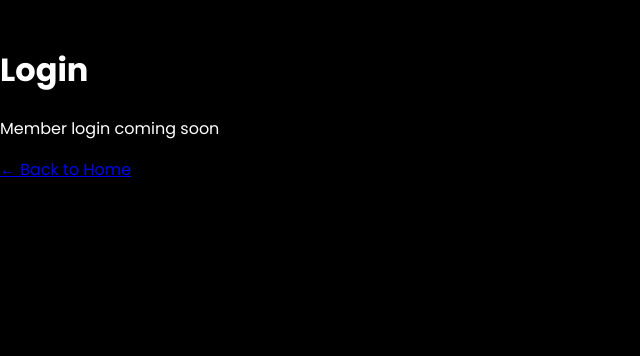
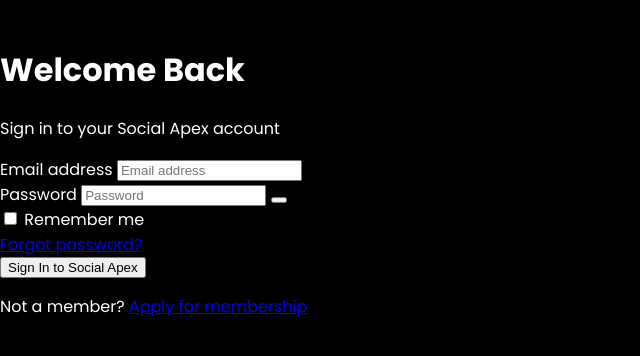
Before and after one commit to blacksheepthe2nd/socialapex, a Django app: page /login/ in a window 1280 px wide. Shown: the top 356 px of the page, without its empty margins (0-640 px from the left). Run offline with Django 4.2, Linux system fonts and the light colour scheme.

Commit message:
Add enhanced login form with show password and remember me features

```diff
--- a/templates/login.html
+++ b/templates/login.html
@@ -1,9 +1,85 @@
 {% extends 'base.html' %}
 
 {% block content %}
-<div style=\"text-align: center; padding: 100px 20px;\">
-    <h1 style=\"color: #ABFF00; font-size: 3rem; margin-bottom: 20px;\">Login</h1>
-    <p style=\"color: #ccc; font-size: 1.2rem;\">Member login coming soon</p>
-    <a href=\"/\" style=\"color: #ABFF00; text-decoration: none;\">← Back to Home</a>
+<div class="min-h-screen bg-gradient-to-br from-gray-900 to-black flex items-center justify-center py-12 px-4 sm:px-6 lg:px-8">
+    <div class="max-w-md w-full space-y-8 bg-white/10 backdrop-blur-lg rounded-2xl p-8 border border-white/20 shadow-2xl">
+        <!-- Header -->
+        <div class="text-center">
+            <h1 class="text-4xl font-bold text-[#ABFF00] mb-2">Welcome Back</h1>
+            <p class="text-gray-300 text-lg">Sign in to your Social Apex account</p>
+        </div>
+
+        <!-- Login Form -->
+        <form class="mt-8 space-y-6" method="POST">
+            {% csrf_token %}
+
+            <!-- Email Field -->
+            <div>
+                <label for="email" class="sr-only">Email address</label>
+                <input id="email" name="email" type="email" autocomplete="email" required
+                       class="relative block w-full px-4 py-3 bg-white/5 border border-gray-600 rounded-lg text-white placeholder-gray-400 focus:outline-none focus:ring-2 focus:ring-[#ABFF00] focus:border-transparent transition duration-200"
+                       placeholder="Email address">
+            </div>
+
+            <!-- Password Field with Toggle -->
+            <div class="relative">
+                <label for="password" class="sr-only">Password</label>
+                <input id="password" name="password" type="password" autocomplete="current-password" required
+                       class="relative block w-full px-4 py-3 pr-12 bg-white/5 border border-gray-600 rounded-lg text-white placeholder-gray-400 focus:outline-none focus:ring-2 focus:ring-[#ABFF00] focus:border-transparent transition duration-200"
+                       placeholder="Password">
+                <!-- Show Password Toggle -->
+                <button type="button" onclick="togglePassword()" class="absolute inset-y-0 right-0 pr-3 flex items-center text-gray-400 hover:text-[#ABFF00] transition duration-200">
+                    <svg id="eye-icon" class="h-5 w-5" fill="none" viewBox="0 0 24 24" stroke="currentColor">
+                        <path stroke-linecap="round" stroke-linejoin="round" stroke-width="2" d="M15 12a3 3 0 11-6 0 3 3 0 016 0z" />
+                        <path stroke-linecap="round" stroke-linejoin="round" stroke-width="2" d="M2.458 12C3.732 7.943 7.523 5 12 5c4.478 0 8.268 2.943 9.542 7-1.274 4.057-5.064 7-9.542 7-4.477 0-8.268-2.943-9.542-7z" />
+                    </svg>
+                </button>
+            </div>
+
+            <!-- Remember Me & Forgot Password -->
+            <div class="flex items-center justify-between">
+                <div class="flex items-center">
+                    <input id="remember-me" name="remember-me" type="checkbox"
+                           class="h-4 w-4 text-[#ABFF00] focus:ring-[#ABFF00] border-gray-600 bg-white/5 rounded">
+                    <label for="remember-me" class="ml-2 block text-sm text-gray-300">Remember me</label>
+                </div>
+                <div class="text-sm">
+                    <a href="#" class="font-medium text-[#ABFF00] hover:text-[#ABFF00]/80 transition duration-200">Forgot password?</a>
+                </div>
+            </div>
+
+            <!-- Submit Button -->
+            <div>
+                <button type="submit"
+                        class="group relative w-full flex justify-center py-3 px-4 border border-transparent text-sm font-medium rounded-lg text-black bg-[#ABFF00] hover:bg-[#ABFF00]/90 focus:outline-none focus:ring-2 focus:ring-offset-2 focus:ring-[#ABFF00] transition duration-200 transform hover:scale-105">
+                    Sign In to Social Apex
+                </button>
+            </div>
+
+            <!-- Sign Up Link -->
+            <div class="text-center">
+                <p class="text-gray-400">
+                    Not a member?
+                    <a href="/application" class="font-medium text-[#ABFF00] hover:text-[#ABFF00]/80 transition duration-200">Apply for membership</a>
+                </p>
+            </div>
+        </form>
+    </div>
 </div>
+
+<!-- JavaScript for Show Password Toggle -->
+<script>
+function togglePassword() {
+    const passwordField = document.getElementById('password');
+    const eyeIcon = document.getElementById('eye-icon');
+
+    if (passwordField.type === 'password') {
+        passwordField.type = 'text';
+        eyeIcon.innerHTML = '<path stroke-linecap="round" stroke-linejoin="round" stroke-width="2" d="M13.875 18.825A10.05 10.05 0 0112 19c-4.478 0-8.268-2.943-9.543-7a9.97 9.97 0 011.563-3.029m5.858.908a3 3 0 114.243 4.243M9.878 9.878l4.242 4.242M9.878 9.878L7.757 7.757M9.878 9.878l3.121-3.121m-3.121 3.121l3.121 3.121"/>';
+    } else {
+        passwordField.type = 'password';
+        eyeIcon.innerHTML = '<path stroke-linecap="round" stroke-linejoin="round" stroke-width="2" d="M15 12a3 3 0 11-6 0 3 3 0 016 0z" /><path stroke-linecap="round" stroke-linejoin="round" stroke-width="2" d="M2.458 12C3.732 7.943 7.523 5 12 5c4.478 0 8.268 2.943 9.542 7-1.274 4.057-5.064 7-9.542 7-4.477 0-8.268-2.943-9.542-7z" />';
+    }
+}
+</script>
 {% endblock %}
```
